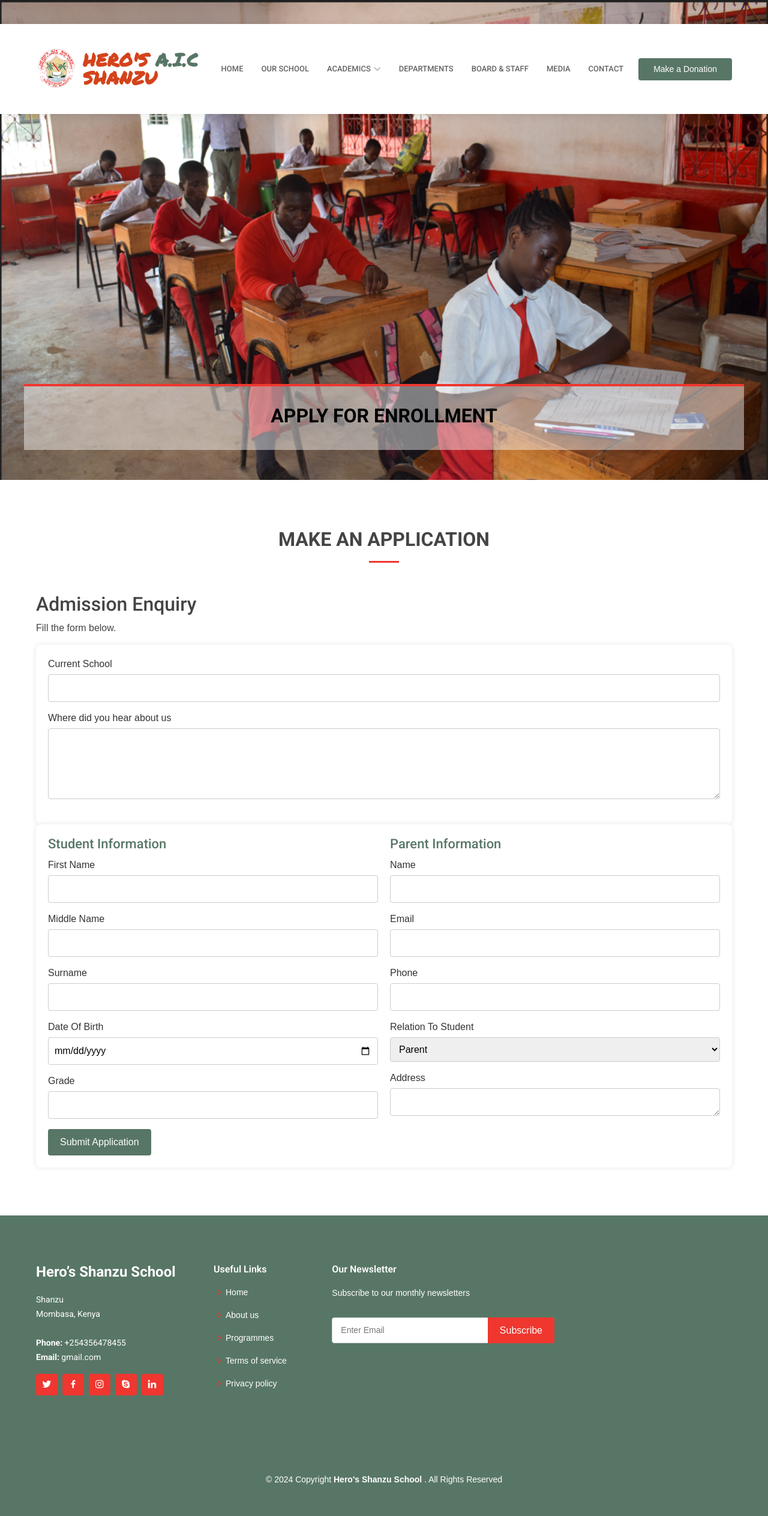
After one commit to senorfetty/heroshanzu3, a Django app: page /make-application/ in a window 1280 px wide. The commit adds this page. Shown: the whole page at 60% size. Run offline with Django 5.2, Linux system fonts and the light colour scheme; some libraries are stand-ins or nearby versions.

```diff
--- a/heroshanzu/assets/css/style.css
+++ b/heroshanzu/assets/css/style.css
@@ -1897,7 +1897,7 @@ section {
   }
 }
  body {
-            font-family: Arial, sans-serif;
+  font-family: Arial, sans-serif
 }
 
 .container {
@@ -1950,3 +1950,86 @@ section {
         flex: 1 1 100%;
     }
 }
+
+
+.application-form h3 {
+  font-size: 22px;
+  margin-bottom: 10px;
+  color: #587666;
+}
+
+.application-form {
+  background: #fff;
+  padding: 20px;
+  border-radius: 8px;
+  box-shadow: 0 0 10px rgba(0, 0, 0, 0.1);
+}
+
+.form-row {
+  display: flex;
+  justify-content: space-between;
+  gap: 20px; /* Adjust gap between columns if needed */
+}
+
+.form-column {
+  flex: 1;
+  min-width: 0; /* Prevent column from shrinking */
+}
+
+.form-group2 {
+  margin-bottom: 15px;
+}
+
+.form-group2 label {
+  display: block;
+  font-size: 16px;
+  margin-bottom: 5px;
+  color: #333;
+}
+
+.form-group2 input, .form-group2 textarea, .form-group2 select {
+  width: 100%;
+  padding: 10px;
+  border: 1px solid #ccc;
+  border-radius: 4px;
+  font-size: 16px;
+}
+
+.form-group2 input:focus, .form-group2 textarea:focus, .form-group2 select:focus {
+  border-color: #587666;
+  outline: none;
+}
+
+button[type="submit"] {
+  display: inline-block;
+  background: #587666;
+  color: #fff;
+  padding: 10px 20px;
+  border: none;
+  border-radius: 4px;
+  font-size: 16px;
+  cursor: pointer;
+  transition: background 0.3s ease;
+}
+
+button[type="submit"]:hover {
+  background: #475c54;
+}
+
+@media (min-width: 992px) {
+  .form-column {
+      flex: 1 1 calc(33.333% - 10px);
+  }
+}
+
+@media (min-width: 768px) and (max-width: 991px) {
+  .form-column {
+      flex: 1 1 calc(50% - 10px);
+  }
+}
+
+@media (max-width: 767px) {
+  .form-column {
+      flex: 1 1 100%;
+  }
+}
--- /dev/null
+++ b/heroshanzu/gallery/templates/gallery/apply.html
@@ -0,0 +1,109 @@
+{% extends 'gallery/index.html' %}
+{% load static %}
+
+{% block active-nav %}
+<li><a class="nav-link scrollto " href="{% url 'index' %}">Home</a></li>
+{% endblock %}
+
+{% block application %}
+
+
+<section id="hero">
+    <div id="heroCarousel" data-bs-interval="5000" class="carousel slide carousel-fade" data-bs-ride="carousel">
+      <div class="carousel-inner" role="listbox">
+        <div class="carousel-item active" style="background-image: url(static/img/media/image42.png)">
+          <div class="container" style="background-color:rgba(255, 255, 255, 0.449)">
+            <h1 style="color: black; font-size:xx-large;font-weight:900;margin-top:0">APPLY FOR ENROLLMENT</h1>
+          </div>
+        </div>
+      </div>
+    </div>
+</section>
+
+<section class="application">
+  <div class="container">
+
+    <div class="section-title">
+      <h2>Make An Application</h2>
+    </div>
+
+    <h2>Admission Enquiry</h2>
+    <p>Fill the form below.</p>
+
+    <form class="application-form">
+      <div class="form-group2">
+        <label for="student-name">Current School</label>
+        <input type="text" id="student-name" name="student-name" required>
+      </div>
+      <div class="form-group2">
+        <label for="parent-address">Where did you hear about us</label>
+        <textarea id="parent-address" name="parent-address" rows="4" required></textarea>
+      </div>
+
+    </form>
+
+
+    <form class="application-form">
+      <div class="form-row">
+        <div class="form-column">
+          <h3>Student Information</h3>
+          <div class="form-group2">
+            <label for="student-name">First Name</label>
+            <input type="text" id="student-name" name="student-name" required>
+          </div>
+          <div class="form-group2">
+            <label for="student-name">Middle Name</label>
+            <input type="text" id="student-name" name="student-name" required>
+          </div>
+          <div class="form-group2">
+            <label for="student-name">Surname</label>
+            <input type="text" id="student-name" name="student-name" required>
+          </div>
+          <div class="form-group2">
+            <label for="date-of-birth">Date Of Birth</label>
+            <input type="date" id="date-of-birth" name="date-of-birth" required>
+          </div>
+          <div class="form-group2">
+            <label for="student-grade">Grade</label>
+            <input type="text" id="student-grade" name="student-grade" required>
+          </div>
+        </div>
+
+        <div class="form-column">
+          <h3>Parent Information</h3>
+          <div class="form-group2">
+            <label for="parent-name">Name</label>
+            <input type="text" id="parent-name" name="parent-name" required>
+          </div>
+          <div class="form-group2">
+            <label for="parent-email">Email</label>
+            <input type="email" id="parent-email" name="parent-email" required>
+          </div>
+          <div class="form-group2">
+            <label for="parent-phone">Phone</label>
+            <input type="tel" id="parent-phone" name="parent-phone" required>
+          </div>
+          <div class="form-group2">
+            <label for="parent-relation">Relation To Student</label>
+            <select id="parent-relation" name="parent-relation" required>
+              <option value="mother">Parent</option>
+              <option value="guardian">Guardian</option>
+              <option value="other">Other</option>
+            </select>
+          </div>
+          <div class="form-group2">
+            <label for="parent-address">Address</label>
+            <textarea id="parent-address" name="parent-address" rows="1" required></textarea>
+          </div>
+        </div>
+      </div>
+
+      <button type="submit">Submit Application</button>
+    </form>
+
+
+  </div>
+
+</section>
+
+{% endblock %}
--- a/heroshanzu/gallery/templates/gallery/index.html
+++ b/heroshanzu/gallery/templates/gallery/index.html
@@ -49,7 +49,9 @@
 
       <nav id="navbar" class="navbar order-last order-lg-0">
         <ul>
+          {% block active-nav %}
           <li><a class="nav-link scrollto " href="#hero">Home</a></li>
+          {% endblock %}
           <li><a class="nav-link scrollto" href="#">Our School</a></li>
           <li class="dropdown"><a href="#"><span>Academics</span> <i class="bi bi-chevron-down"></i></a>
             <ul>
@@ -74,6 +76,7 @@
   </header><!-- End Header -->
 
   <!-- ======= Hero Section ======= -->
+   {% block application %}
   <section id="hero">
     <div id="heroCarousel" data-bs-interval="5000" class="carousel slide carousel-fade" data-bs-ride="carousel">
 
@@ -184,7 +187,7 @@
     <div class="text-center">
       <h3>Interested in Joining Our School?</h3>
       <p>Discover the opportunities at our school and start your journey with us today. We provide a supportive learning environment to help you achieve your academic goals.</p>
-      <a class="cta-btn scrollto" href="#">Apply Now</a>
+      <a class="cta-btn scrollto" href="{% url 'make_application' %}">Apply Now</a>
     </div>
       </div>
     </section>
@@ -879,17 +882,15 @@
           </div>
 
           <div class="col-lg-6">
-            <form action="" method="post" role="form" class="php-email-form">
+            <form method="post"  class="php-email-form">
               <div class="row">
                 <div class="col-md-6 form-group">
+                  {% csrf_token %}
                   <input type="text" name="name" class="form-control" id="name" placeholder="Your Name" required="">
                 </div>
                 <div class="col-md-6 form-group mt-3 mt-md-0">
                   <input type="email" class="form-control" name="email" id="email" placeholder="Your Email" required="">
                 </div>
-              </div>
-              <div class="form-group mt-3">
-                <input type="text" class="form-control" name="subject" id="subject" placeholder="Subject" required="">
               </div>
               <div class="form-group mt-3">
                 <textarea class="form-control" name="message" rows="7" placeholder="Message" required=""></textarea>
@@ -904,6 +905,7 @@
     </section><!-- End Contact Section -->
 
   </main><!-- End #main -->
+{% endblock %}
 
   <!-- ======= Footer ======= -->
   <footer id="footer">
--- a/heroshanzu/gallery/urls.py
+++ b/heroshanzu/gallery/urls.py
@@ -1,8 +1,8 @@
 from django.urls import path
-from .views import index, image_gallery
+from .views import index, image_gallery,make_application
 
 urlpatterns = [
     path('', index, name='index'),
     path('gallery/', image_gallery, name='gallery'),
-
+    path('make-application/', make_application, name='make_application')
 ]
--- a/heroshanzu/gallery/views.py
+++ b/heroshanzu/gallery/views.py
@@ -2,9 +2,33 @@ from django.shortcuts import render
 from firebase_admin import storage
 from datetime import timedelta
 from gallery.models import Image
+from django.core.mail import EmailMessage
+from django.contrib import messages
+from django.shortcuts import redirect
 
 def index(request):
-    return render(request, 'gallery/index.html')
+
+    if request.method == 'POST':
+        name= request.POST.get('name')
+        email = request.POST.get('email')
+        message = request.POST.get('message')
+
+        subject = f'Contact Submission by {name}'
+
+        emailmessage= EmailMessage(
+            subject,
+            f'Name: {name}\nEmail: {email}\nMessage: {message}',
+            email,
+            ['heroshanzu@gmail.com'],
+            reply_to = [email],
+        )
+
+        emailmessage.send()
+        messages.success(request, 'Email Has Been Sent')
+        return redirect('index')
+
+    else:
+        return render(request, 'gallery/index.html')
 
 # def image_gallery(request):
 #     images = Image.objects.all()
@@ -21,3 +45,6 @@ def image_gallery(request):
             images.append({'image_url': image_url})
 
     return render(request, 'gallery/media.html', {'images': images})
+
+def make_application(request):
+    return render(request, 'gallery/apply.html')
```
Also changed, not shown: heroshanzu/assets/vendor/php-email-form/validate.js (deleted, +0 -85 lines), heroshanzu/heroshanzu/settings.py (+8 -1 lines). Lines whose indentation alone changed are shown as unchanged.
